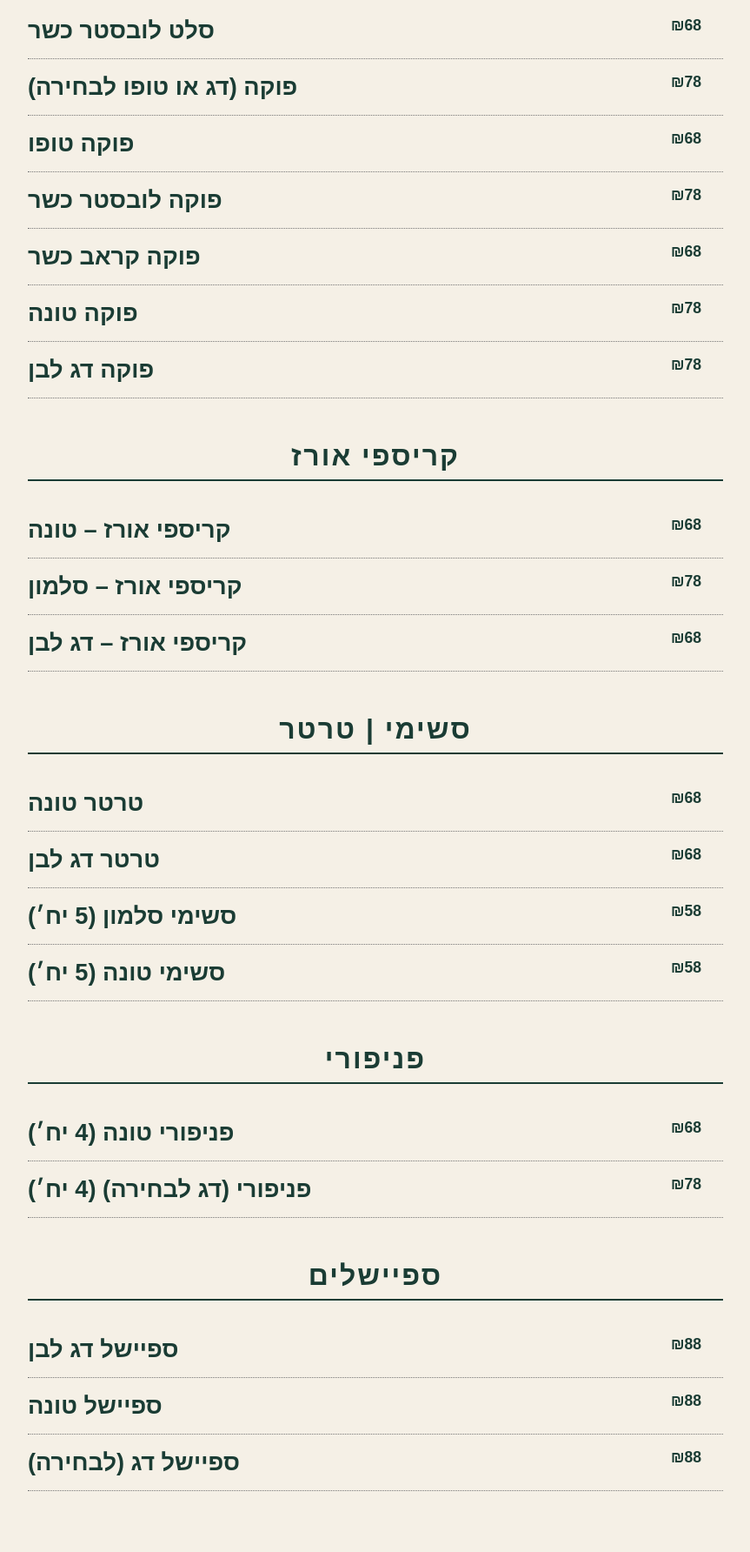
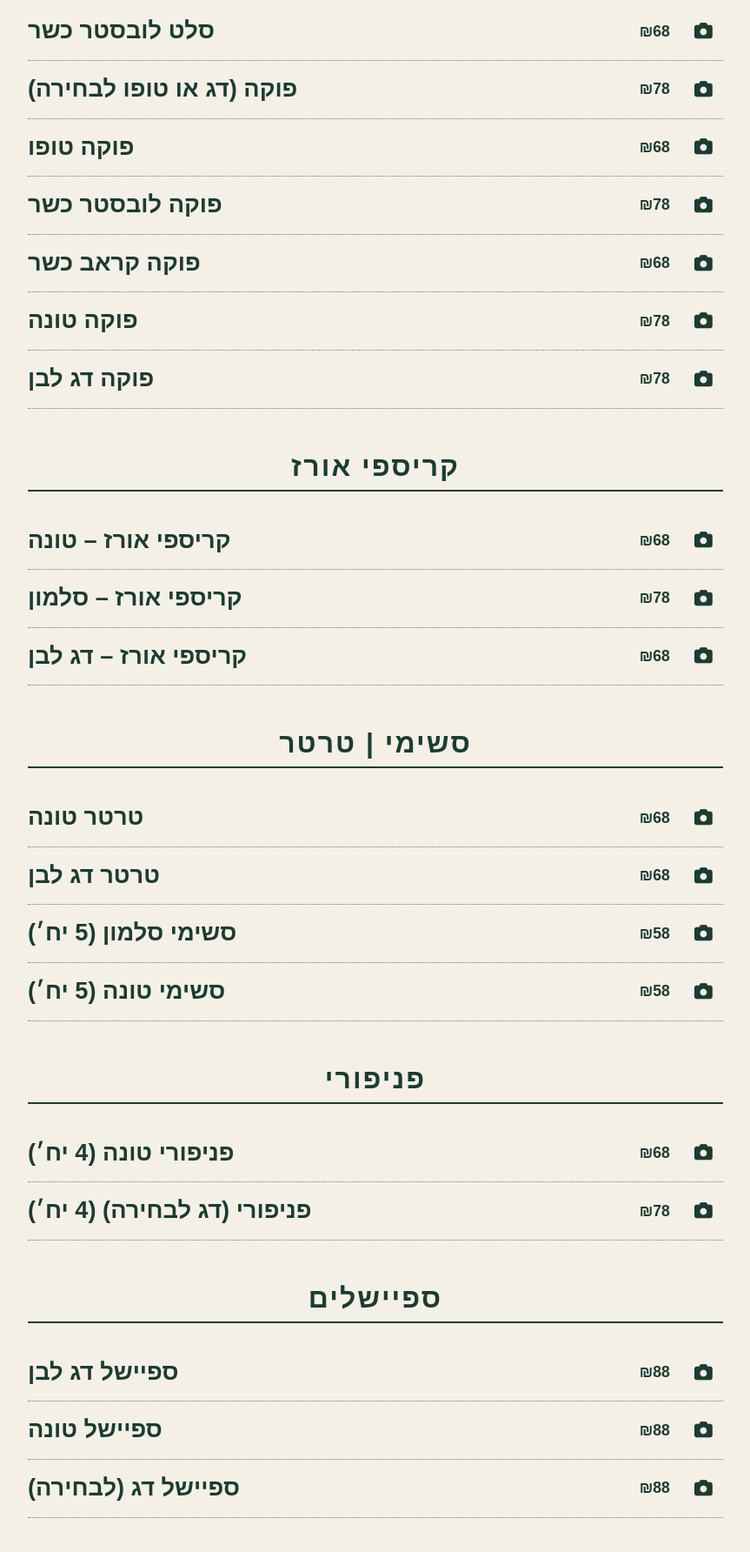
Before and after one commit to hunain78/menu-page, a plain HTML site: page index.html in a window 1280 px wide. Shown: the part 1444-3228 px from the top of the page at 87% size, without its empty margins (208-1071 px from the left). Drawn offline with Linux system fonts and the light colour scheme.

Commit message:
responsive

```diff
--- a/index.css
+++ b/index.css
@@ -23,7 +23,6 @@
           animation: fadeIn 1s ease-in forwards;
         }
 
-    /* Header title styling */
         .header h1 {
           font-size: 2.5rem;
           font-weight: bold;
@@ -36,7 +35,40 @@
           font-size: 1.95rem;
           color: #1A3C34;
           margin-top: 0.3rem;
+        }
 
+        @media only screen and (max-width: 480px) {
+          .header img {
+            max-width: 320px;
+            width: 100%;
+            height: auto;
+          }
+
+          .header h1 {
+            font-size: 2rem !important;
+            letter-spacing: 3px !important;
+          }
+
+          .h-hebrew {
+            font-size: 1.5rem !important;
+          }
+
+          .nav a {
+            font-size: 0.9rem !important;
+            padding: 0.5rem 1rem;
+          }
+
+          .section-title {
+            font-size: 1rem !important;
+          }
+
+          .menu-item h4 {
+            font-size: 1.3rem !important;
+          }
+
+          .menu-item .description {
+            font-size: 0.9rem !important;
+          }
         }
 
         /* Navigation bar styling */
@@ -195,8 +227,6 @@
           }
         }
 
-
-
         /* AR View link styling */
         .ar-view {
           color: #1a3c34;
--- a/index.html
+++ b/index.html
@@ -97,43 +97,43 @@
         <div>
           <h4>סלט לובסטר כשר </h4>
         </div>
-        <div class="price">₪68</div>
+        <div class="price">₪68   <a href="#" class="ar-view"><i class="fa-solid fa-camera"></i></a></div>
       </div>
       <div class="menu-item">
         <div>
           <h4>פוקה (דג או טופו לבחירה)</h4>
         </div>
-        <div class="price">₪78</div>
+        <div class="price">₪78  <a href="#" class="ar-view"><i class="fa-solid fa-camera"></i></a></div>
       </div>
       <div class="menu-item">
         <div>
           <h4>פוקה טופו</h4>
         </div>
-        <div class="price">₪68</div>
+        <div class="price">₪68  <a href="#" class="ar-view"><i class="fa-solid fa-camera"></i></a></div>
       </div>
       <div class="menu-item">
         <div>
           <h4>פוקה לובסטר כשר</h4>
         </div>
-        <div class="price">₪78</div>
+        <div class="price">₪78  <a href="#" class="ar-view"><i class="fa-solid fa-camera"></i></a></div>
       </div>
       <div class="menu-item">
         <div>
           <h4>פוקה קראב כשר</h4>
         </div>
-        <div class="price">₪68</div>
+        <div class="price">₪68  <a href="#" class="ar-view"><i class="fa-solid fa-camera"></i></a></div>
       </div>
       <div class="menu-item">
         <div>
           <h4>פוקה טונה</h4>
         </div>
-        <div class="price">₪78</div>
+        <div class="price">₪78  <a href="#" class="ar-view"><i class="fa-solid fa-camera"></i></a></div>
       </div>
       <div class="menu-item">
         <div>
           <h4>פוקה דג לבן</h4>
         </div>
-        <div class="price">₪78</div>
+        <div class="price">₪78  <a href="#" class="ar-view"><i class="fa-solid fa-camera"></i></a></div>
       </div>
     </div>
 
@@ -143,19 +143,19 @@
         <div>
           <h4>קריספי אורז – טונה</h4>
         </div>
-        <div class="price">₪68</div>
+        <div class="price">₪68  <a href="#" class="ar-view"><i class="fa-solid fa-camera"></i></a></div>
       </div>
       <div class="menu-item">
         <div>
           <h4>קריספי אורז – סלמון</h4>
         </div>
-        <div class="price">₪78</div>
+        <div class="price">₪78  <a href="#" class="ar-view"><i class="fa-solid fa-camera"></i></a></div>
       </div>
       <div class="menu-item">
         <div>
           <h4>קריספי אורז – דג לבן</h4>
         </div>
-        <div class="price">₪68</div>
+        <div class="price">₪68  <a href="#" class="ar-view"><i class="fa-solid fa-camera"></i></a></div>
       </div>
     </div>
 
@@ -165,25 +165,25 @@
         <div>
           <h4>טרטר טונה</h4>
         </div>
-        <div class="price">₪68</div>
+        <div class="price">₪68  <a href="#" class="ar-view"><i class="fa-solid fa-camera"></i></a></div>
       </div>
       <div class="menu-item">
         <div>
           <h4>טרטר דג לבן</h4>
         </div>
-        <div class="price">₪68</div>
+        <div class="price">₪68  <a href="#" class="ar-view"><i class="fa-solid fa-camera"></i></a></div>
       </div>
       <div class="menu-item">
         <div>
           <h4>סשימי סלמון (5 יח׳) </h4>
         </div>
-        <div class="price">₪58</div>
+        <div class="price">₪58  <a href="#" class="ar-view"><i class="fa-solid fa-camera"></i></a></div>
       </div>
       <div class="menu-item">
         <div>
           <h4>סשימי טונה (5 יח׳)</h4>
         </div>
-        <div class="price">₪58</div>
+        <div class="price">₪58  <a href="#" class="ar-view"><i class="fa-solid fa-camera"></i></a></div>
       </div>
     </div>
 
@@ -193,13 +193,13 @@
         <div>
           <h4>פניפורי טונה (4 יח׳)</h4>
         </div>
-        <div class="price">₪68</div>
+        <div class="price">₪68  <a href="#" class="ar-view"><i class="fa-solid fa-camera"></i></a></div>
       </div>
       <div class="menu-item">
         <div>
           <h4>פניפורי (דג לבחירה) (4 יח׳)</h4>
         </div>
-        <div class="price">₪78</div>
+        <div class="price">₪78  <a href="#" class="ar-view"><i class="fa-solid fa-camera"></i></a></div>
       </div>
     </div>
 
@@ -209,19 +209,19 @@
         <div>
           <h4>ספיישל דג לבן</h4>
         </div>
-        <div class="price">₪88</div>
+        <div class="price">₪88  <a href="#" class="ar-view"><i class="fa-solid fa-camera"></i></a></div>
       </div>
       <div class="menu-item">
         <div>
           <h4>ספיישל טונה </h4>
         </div>
-        <div class="price">₪88</div>
+        <div class="price">₪88  <a href="#" class="ar-view"><i class="fa-solid fa-camera"></i></a></div>
       </div>
       <div class="menu-item">
         <div>
           <h4>ספיישל דג (לבחירה)</h4>
         </div>
-        <div class="price">₪88</div>
+        <div class="price">₪88  <a href="#" class="ar-view"><i class="fa-solid fa-camera"></i></a></div>
       </div>
     </div>
     </div>
```
Lines whose indentation alone changed are shown as unchanged.
